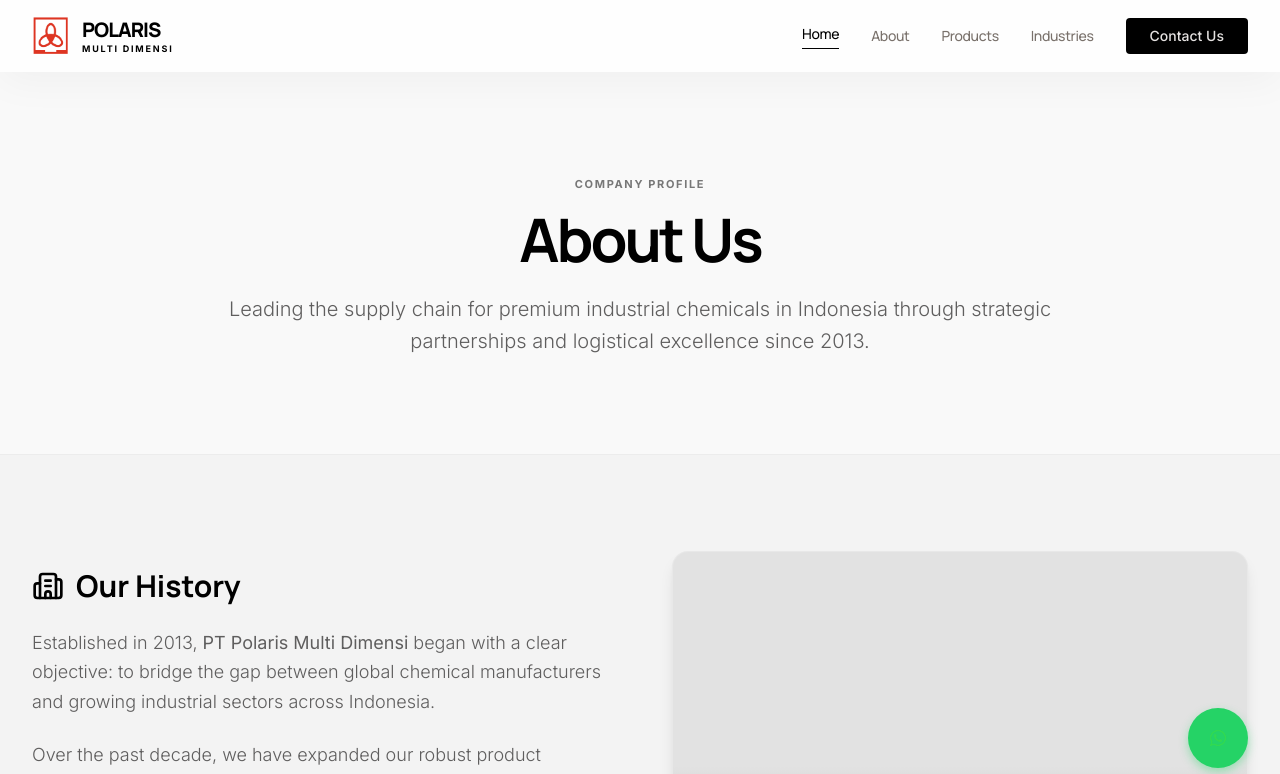
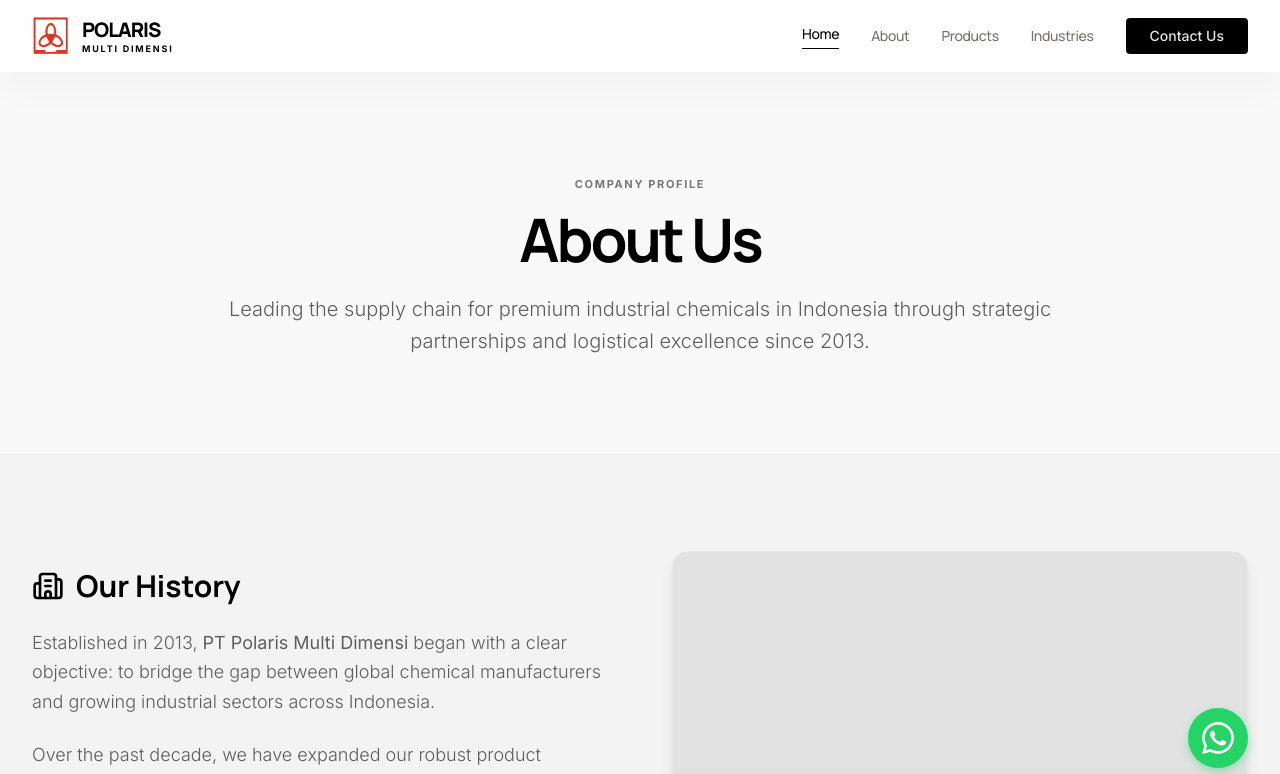
Before and after one commit to Morenozio/polaris, a Next.js app: page /about in a window 1280 px wide. Shown: the top 774 px of the page. Built offline with nearby package versions, Linux system fonts and the light colour scheme.

Commit message:
Switch floating button to white WhatsApp icon for visibility

```diff
--- a/src/components/WhatsAppButton.tsx
+++ b/src/components/WhatsAppButton.tsx
@@ -16,7 +16,7 @@ export default function WhatsAppButton() {
       className={styles.waButton}
       aria-label="Chat on WhatsApp"
     >
-      <img src="/whatsapp.png" alt="WhatsApp" className="w-8 h-8 object-contain" />
+      <img src="/whatsapp-white.png" alt="WhatsApp" className="w-8 h-8 object-contain" />
     </a>
   );
 }
```
